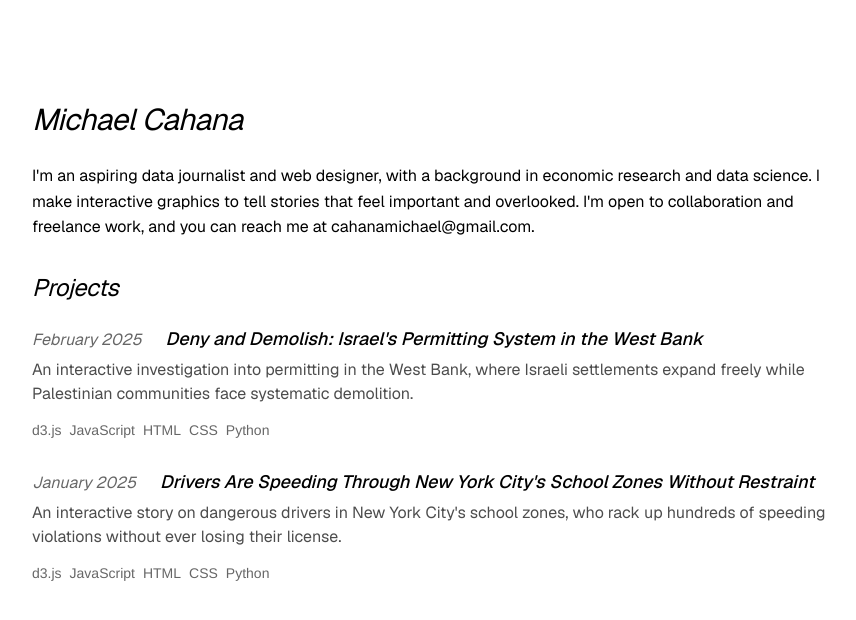
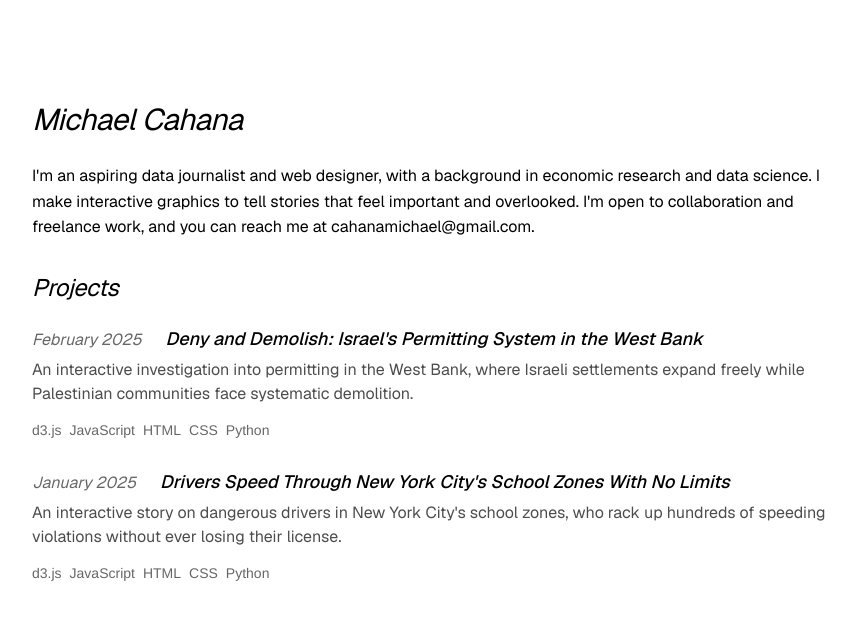
Before and after one commit to m-cahana/portfolio, a Next.js app: page / in a window 1280 px wide. Shown: the top 620 px of the page, without its empty margins (208-1064 px from the left). Built offline with nearby package versions, Linux system fonts and the light colour scheme.

Commit message:
title change

```diff
--- a/app/page.js
+++ b/app/page.js
@@ -19,7 +19,7 @@ export default function Home() {
     },
     {
       title:
-        "Drivers Are Speeding Through New York City's School Zones Without Restraint",
+        "Drivers Speed Through New York City's School Zones With No Limits",
       description:
         "An interactive story on dangerous drivers in New York City's school zones, who rack up hundreds of speeding violations without ever losing their license.",
       path: "/nyc-camera-violations",
```
